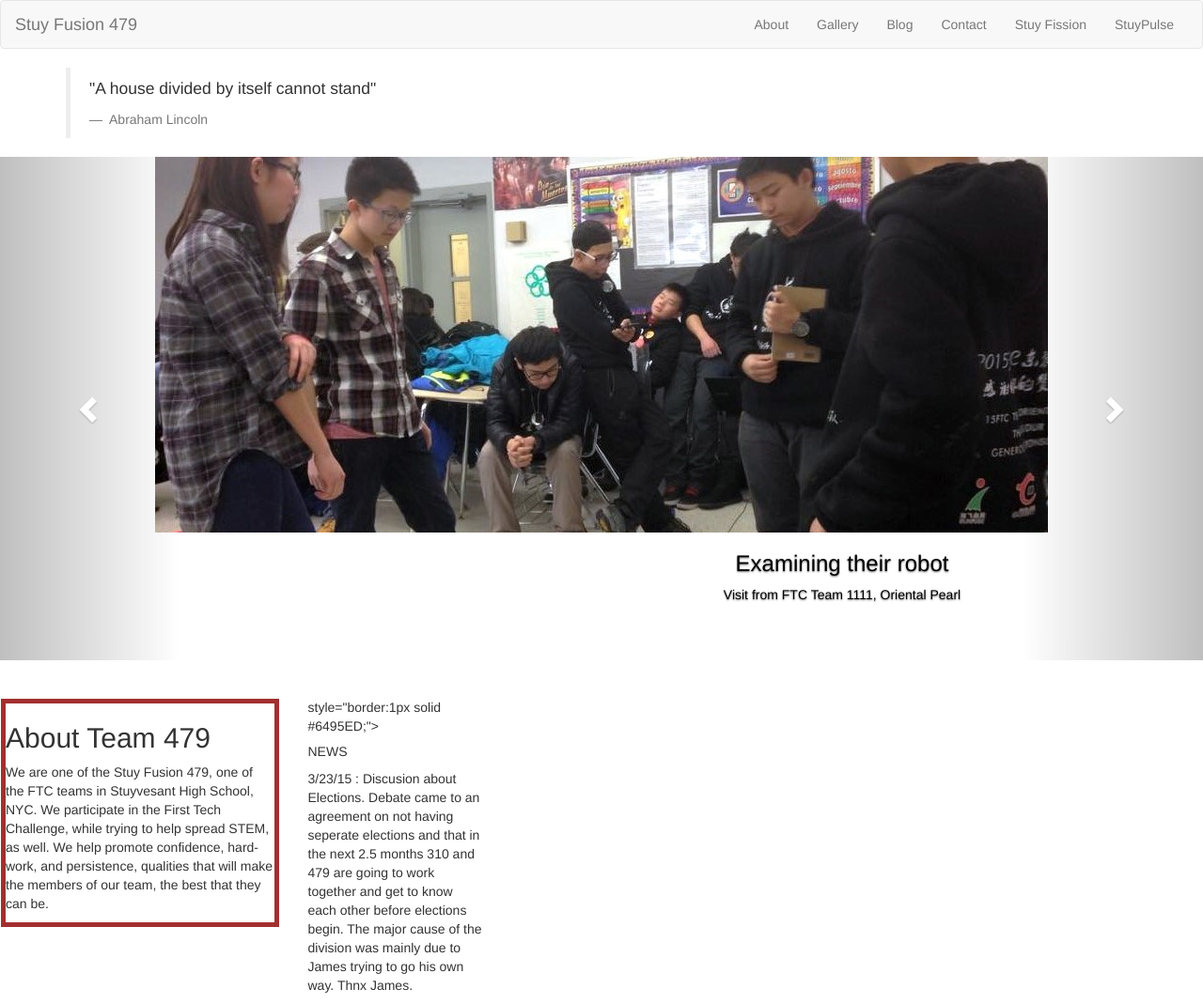
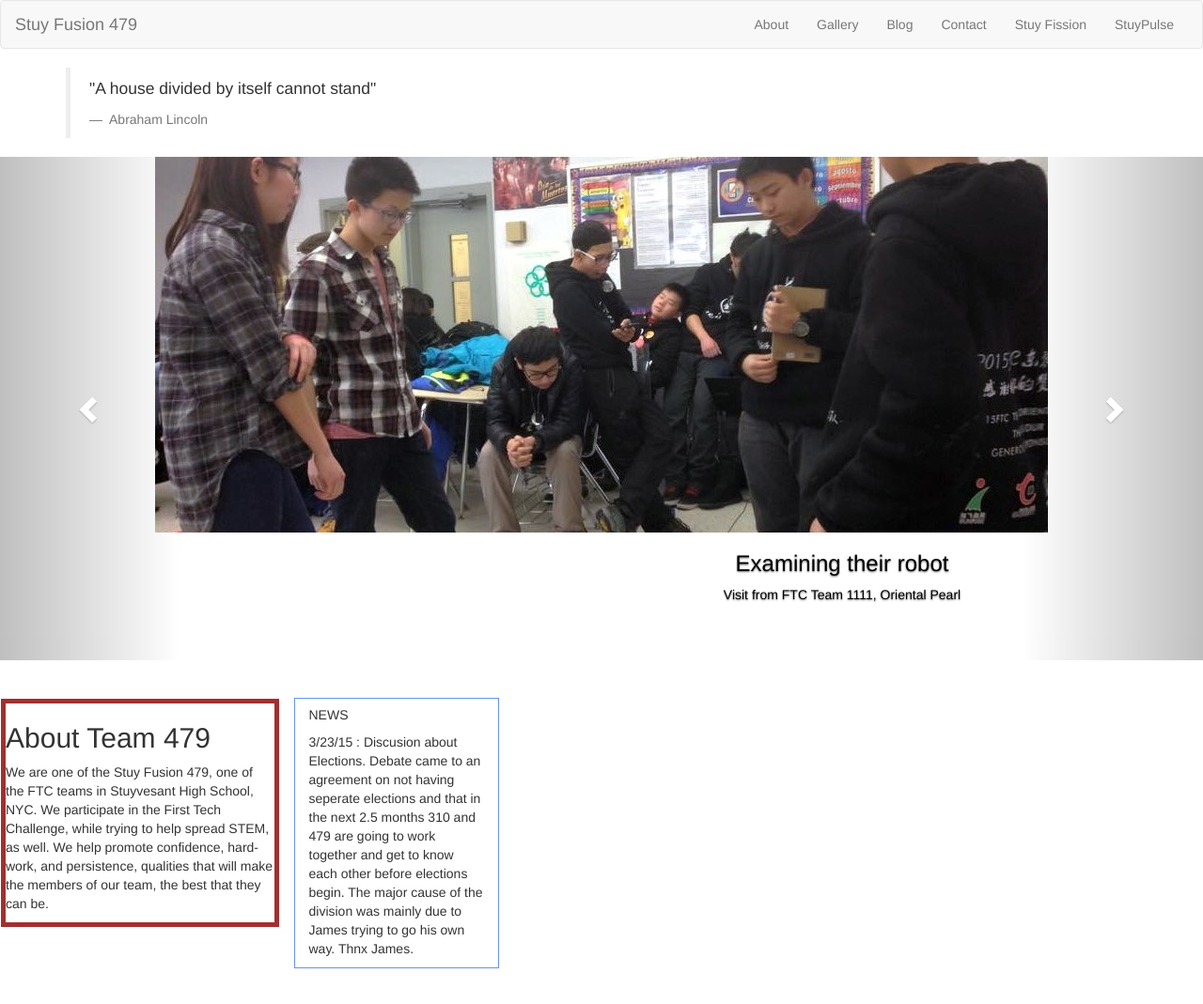
Before and after one commit to stuyfusion/stuyfusion.github.io, a Jekyll site: the page built from index.html, in a window 1280 px wide. Shown: the whole page at 94% size. Built offline with Jekyll 4.4.1, drawn with Linux system fonts in a browser that asks for light colours; nearby versions of some CDN libraries; after the commit the page ends 1031 px from its top, so only the background shows below that.

Commit message:
Update index.html
edits.

```diff
--- a/index.html
+++ b/index.html
@@ -97,7 +97,7 @@ that will make the members of our team, the best that they can be.</p>
   </div>
   </div>
 
-  <div class="col-md-2"> style="border:1px solid 	#6495ED;">
+  <div class="col-md-2" style="border:1px solid #6495ED;">
 
 
   <h5>NEWS</h5>
```
